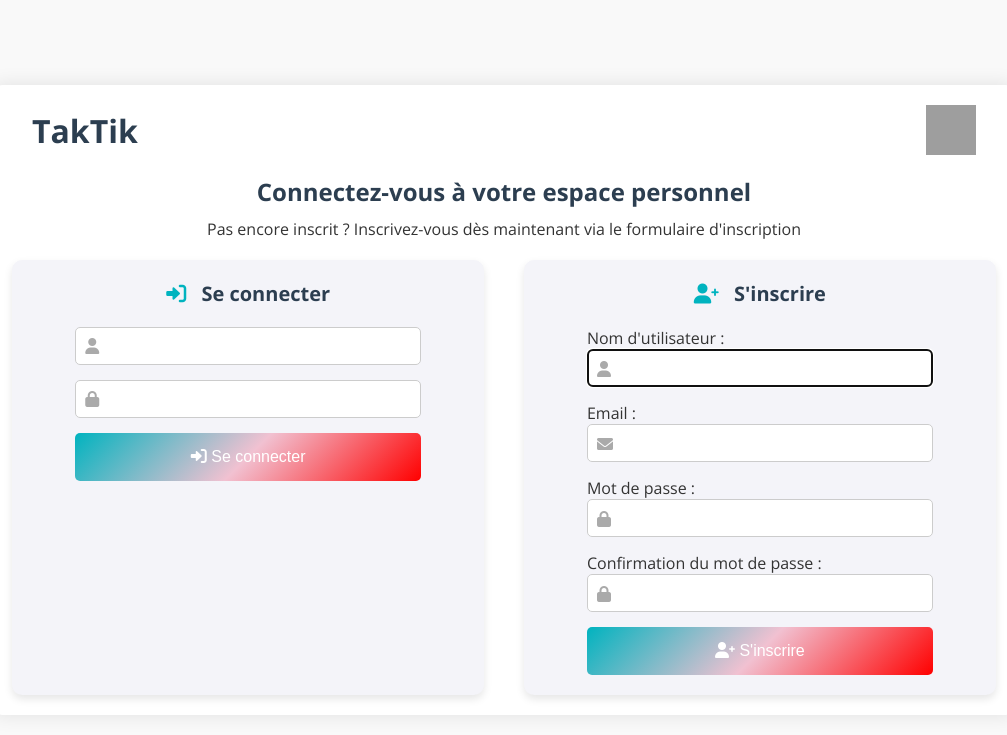
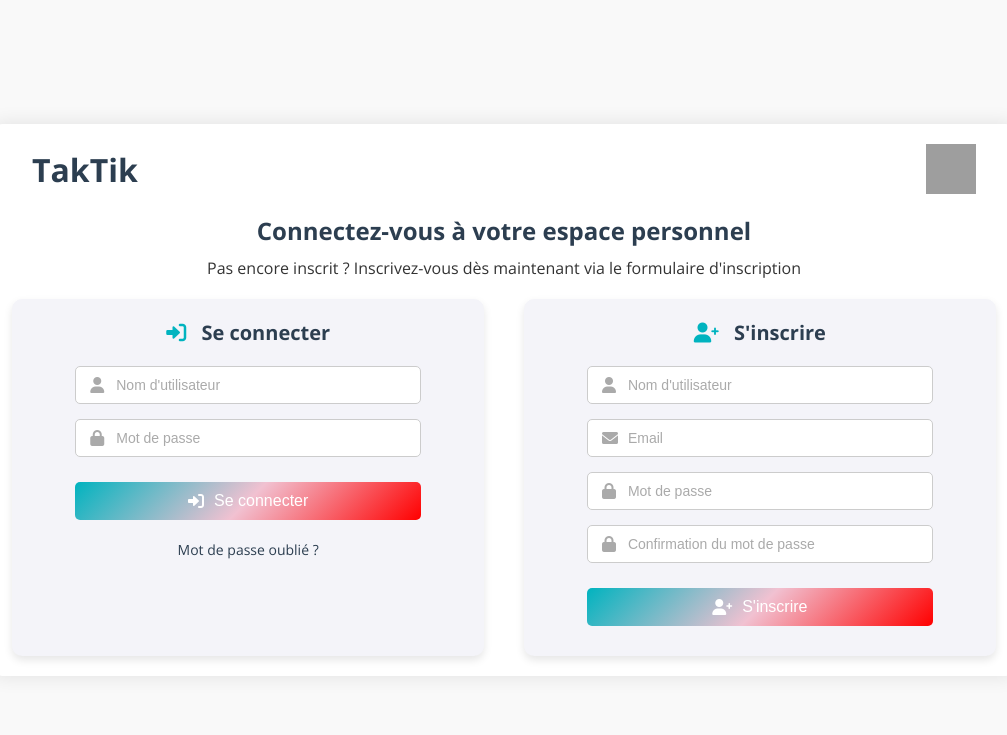
Before and after one commit to savvyh/handball_app, a Django app: page /register/authentification/ in a window 1280 px wide. Shown: the top 735 px of the page, without its empty margins (136-1143 px from the left). Run offline with Django 5.2, Linux system fonts and the light colour scheme; grey boxes are pictures that could not be loaded.

Commit message:
update the authentification files

```diff
--- a/handball_app/register/static/register/authentification.css
+++ b/handball_app/register/static/register/authentification.css
@@ -95,52 +95,70 @@ form {
     width: 100%;
 }
 
-.input-group, .field {
+.field, .input-group {
     position: relative;
     width: 80%;
     margin-bottom: 15px;
+    display: flex;
+    justify-content: center;
 }
 
-.input-group i {
+.field i, .input-group i {
     position: absolute;
     top: 50%;
-    left: 10px;
+    left: 15px;
     transform: translateY(-50%);
     color: #aaa;
 }
 
-.field label i {
-    position: absolute;
-    top: 70%;
-    left: 10px;
-    transform: translateY(-50%);
-    color: #aaa;
-}
-
-.input-group input, .field input {
-    width: 100%;
-    padding: 10px 10px 10px 40px;
+.field input, .input-group input {
+    width: 100%; /* Utiliser toute la largeur du conteneur parent */
+    padding: 10px 10px 10px 40px; /* Assurer un padding à gauche pour les icônes */
     border: 1px solid #ccc;
     border-radius: 5px;
     font-size: 14px;
 }
 
+.field input::placeholder, .input-group input::placeholder {
+    color: #aaa;
+}
+
 button {
     background: linear-gradient(135deg, #00B3BF, #f1c1d1, #FF0000);
     border: none;
-    padding: 15px 20px;
+    padding: 10px 20px;
     color: white;
-    font-size: 1rem;
+    font-size: 16px;
     border-radius: 5px;
     cursor: pointer;
     transition: opacity 0.3s, transform 0.3s;
+    margin: 10px 0;
+    display: flex;
+    align-items: center;
+    justify-content: center;
     width: 80%;
-    margin: 0 auto;
+}
+
+button i {
+    margin-right: 10px;
 }
 
 button:hover {
     opacity: 0.9;
     transform: scale(1.05);
+}
+
+.button2 {
+    display: block;
+    margin-top: 10px;
+    font-size: 14px;
+    color: #2C3E50;
+    text-decoration: none;
+    transition: color 0.3s;
+}
+
+.button2:hover {
+    color: #ff0000;
 }
 
 .error-messages {
--- a/handball_app/register/templates/register/authentification.html
+++ b/handball_app/register/templates/register/authentification.html
@@ -6,7 +6,7 @@
     <meta http-equiv="X-UA-Compatible" content="IE=edge">
     <meta name="description" content="">
     <meta name="viewport" content="width=device-width, initial-scale=1">
-    <title>S'identifier</title>
+    <title>TakTik - S'identifier</title>
     <link rel="stylesheet" type="text/css" href="{% static 'register/authentification.css' %}">
     <link rel="stylesheet" href="https://fonts.googleapis.com/css2?family=Poppins:wght@400;600&family=Open+Sans:wght@400;700&display=swap">
     <link rel="stylesheet" href="https://cdnjs.cloudflare.com/ajax/libs/font-awesome/6.0.0-beta3/css/all.min.css">
@@ -26,22 +26,41 @@
                 <h3><i class="fas fa-sign-in-alt"></i> Se connecter</h3>
                 <form method="post" action="{% url 'login' %}">
                     {% csrf_token %}
-                    <div class="input-group">
-                        <i class="fas fa-user"></i>
-                        {{ form_login.username }}
-                    </div>
-                    <div class="input-group">
-                        <i class="fas fa-lock"></i>
-                        {{ form_login.password }}
-                    </div>
-                    <button type="submit"><i class="fas fa-sign-in-alt"></i> Se connecter</button>
+                    {% if form_login.errors %}
+                        <div class="error-messages">
+                            <ul>
+                                {% for field in form_login %}
+                                    {% for error in field.errors %}
+                                        <li>{{ error }}</li>
+                                    {% endfor %}
+                                {% endfor %}
+                                {% for error in form_login.non_field_errors %}
+                                    <li>{{ error }}</li>
+                                {% endfor %}
+                            </ul>
+                        </div>
+                    {% endif %}
+                    {% for field in form_login %}
+                        <div class="field">
+                            {% if field.name == "username" %}
+                                <i class="fas fa-user"></i>
+                            {% elif field.name == "password" %}
+                                <i class="fas fa-lock"></i>
+                            {% endif %}
+                            <input autocomplete="off" placeholder="{{ field.label }}" class="input-field" type="{{ field.field.widget.input_type }}" name="{{ field.name }}" id="{{ field.id_for_label }}">
+                            {% for error in field.errors %}
+                                <p class="error-message">{{ error }}</p>
+                            {% endfor %}
+                        </div>
+                    {% endfor %}
+                    <button class="button1" type="submit"><i class="fas fa-sign-in-alt"></i> Se connecter</button>
+                    <a href="{% url 'password_reset' %}" class="button2">Mot de passe oublié ?</a>
                 </form>
             </div>
             <div class="register-form">
                 <h3><i class="fas fa-user-plus"></i> S'inscrire</h3>
                 <form class="form" method="post" action="{% url 'signup' %}">
                     {% csrf_token %}
-
                     {% if form_register.errors %}
                         <div class="error-messages">
                             <ul>
@@ -56,22 +75,21 @@
                             </ul>
                         </div>
                     {% endif %}
-                    <div class="field">
-                        <label for="id_username"><i class="fas fa-user"></i> Nom d'utilisateur :</label>
-                        {{ form_register.username }}
-                    </div>
-                    <div class="field">
-                        <label for="id_email"><i class="fas fa-envelope"></i> Email :</label>
-                        {{ form_register.email }}
-                    </div>
-                    <div class="field">
-                        <label for="id_password1"><i class="fas fa-lock"></i> Mot de passe :</label>
-                        {{ form_register.password1 }}
-                    </div>
-                    <div class="field">
-                        <label for="id_password2"><i class="fas fa-lock"></i> Confirmation du mot de passe :</label>
-                        {{ form_register.password2 }}
-                    </div>
+                    {% for field in form_register %}
+                        <div class="field">
+                            {% if field.name == "username" %}
+                                <i class="fas fa-user"></i>
+                            {% elif field.name == "email" %}
+                                <i class="fas fa-envelope"></i>
+                            {% elif field.name == "password1" or field.name == "password2" %}
+                                <i class="fas fa-lock"></i>
+                            {% endif %}
+                            <input autocomplete="off" placeholder="{{ field.label }}" class="input-field" type="{{ field.field.widget.input_type }}" name="{{ field.name }}" id="{{ field.id_for_label }}">
+                            {% for error in field.errors %}
+                                <p class="error-message">{{ error }}</p>
+                            {% endfor %}
+                        </div>
+                    {% endfor %}
                     <button class="button1" type="submit"><i class="fas fa-user-plus"></i> S'inscrire</button>
                 </form>
             </div>
```
